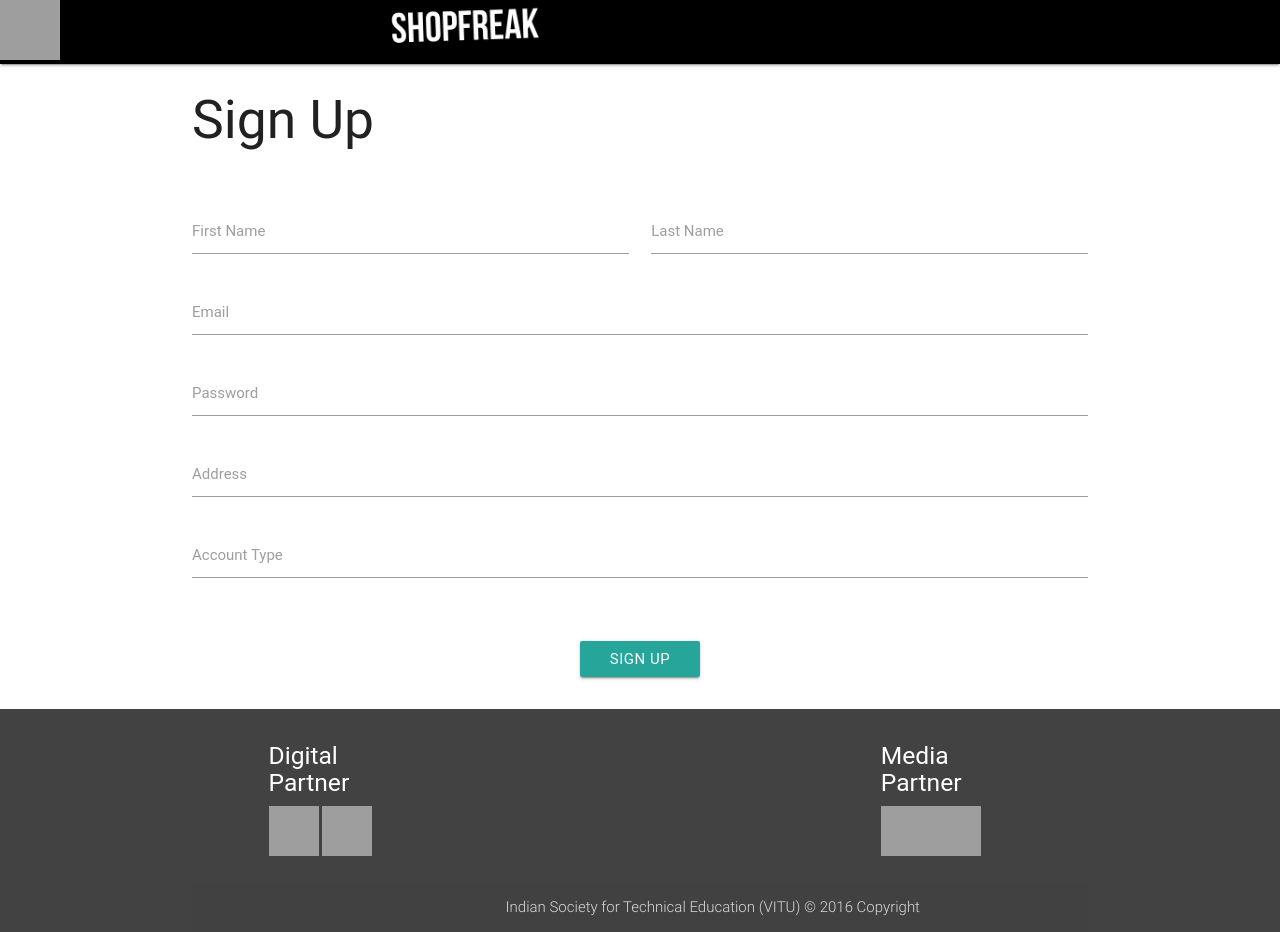
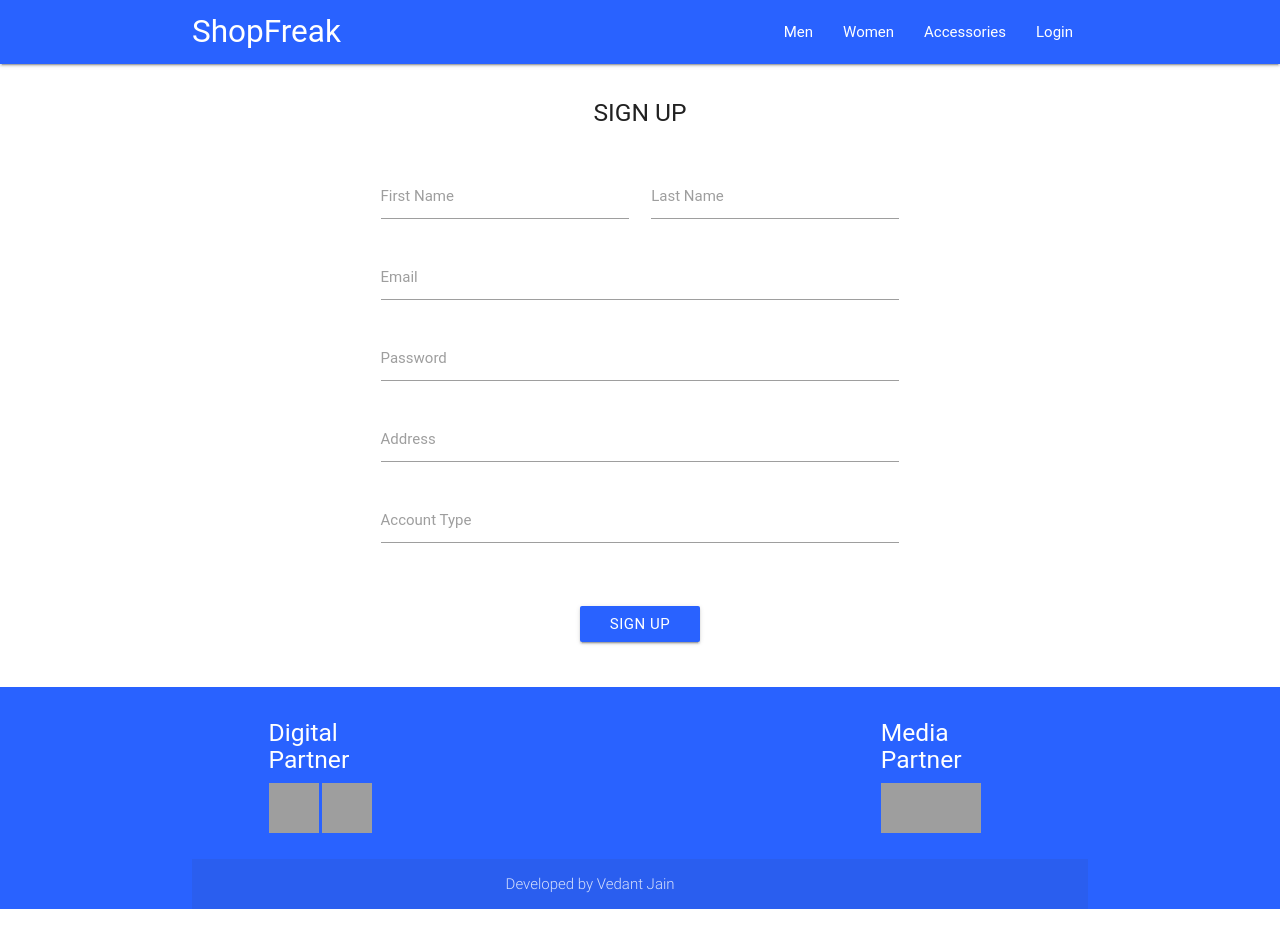
Before and after one commit to vedant1727/shopfreak, a PHP site: page /register.php in a window 1280 px wide. After the commit the page ends 909 px from the top, so only its background shows below. Run offline with PHP 8.4, Linux system fonts and the light colour scheme; a stand-in replaces the project's code that opens the database connection; some web fonts are replaced; grey boxes are pictures that could not be loaded.

Commit message:
Front End Fixes

```diff
--- a/accessories.php
+++ b/accessories.php
@@ -21,6 +21,7 @@ if(isset($_SESSION['username']))
     ShopFrek
   </title>
 </head>
+<link href="https://fonts.googleapis.com/css?family=Lato:400,700" rel="stylesheet">
 <!--Initialising css folders-->
 <link rel="stylesheet" href="assets/css/materialize.css">
 <!--Initialising javascript folders-->
--- a/index.php
+++ b/index.php
@@ -150,7 +150,7 @@ body{
               </div>
             </div>
 			<div class="footer-copyright">
-            	<div class="center" style="margin-left:35%">Indian Society for Technical Education (VITU) &copy; 2016 Copyright</div>
+            	<div class="center" style="margin-left:35%">Developed by Vedant Jain</div>
           	</div>
 			</div>
     </footer>
--- a/register.php
+++ b/register.php
@@ -111,71 +111,80 @@ if($_SERVER["REQUEST_METHOD"] == "POST" && isset($_POST['register_password']) &&
 <!DOCTYPE html>
 <html>
 <head>
+<link href="https://fonts.googleapis.com/css?family=Lato:400,700" rel="stylesheet">
 <meta http-equiv="Content-Type" content="text/html; charset=utf-8" />
 <title>ShopFreak|SignUp</title>
-<link rel="stylesheet" href="css/materialize.css">
-<link rel="stylesheet" href="style.css" type="text/css" />
+<link rel="stylesheet" href="assets/css/materialize.css">
 </head>
 <body>
-	<div id="upar" class="scrollspy" ></div>
-  <nav>
-    <div class="col s12 m12 l12 nav-wrapper black">
-      <a href="landing.html" class="brand-logo"><img src="img/ISTE.png" style="width:60px; height:60px;"></a>
+  <nav class="blue accent-4">
+    <div class="container">
+        <div class="col s12 m12 l12 nav-wrapper blue accent-4">
+          <a href="index.php" class="brand-logo">ShopFreak</a>
           <ul id="nav-mobile" class="right hide-on-med-and-down">
-	    <li><div style="width:900px"><img src="img/SFREAK.png" style="height:70px;"></div></li>
+            <li>
+              <a href="mens.php">Men</a>
+            </li>
+            <li>
+              <a href="women.php">Women</a>
+            </li>
+            <li>
+              <a href="accessories.php">Accessories</a>
+            </li>
+            <li>
+                <a href="signin.php">Login</a>
+            </li>
           </ul>
+        </div>
     </div>
   </nav>
 
 <div class="container">
-
 	<div id="login-form">
     <form method="post" action="register.php" autocomplete="off">
-
-    	<div class="col-l12">
-        	<div class="form-group">
-            	<h2>Sign Up</h2>
-            </div>
+    	<div class="container">
+            <br>
+            <h5 class="center">SIGN UP</h5>
 			<br>
             <div class="row">
-		        <div class="input-field col s12 m6 l6">
+		        <div class="input-field col s6 offset-m1 m5 offset-l1 l5">
 		          <input name="first_name" id="first_name" type="text" class="validate" required>
 		          <label for="first_name">First Name</label>
 		        </div>
-		        <div class="input-field col s12 m6 l6">
+		        <div class="input-field col s12 m5 l5">
 		          <input name="last_name" id="last_name" type="text" class="validate" required>
 		          <label for="last_name">Last Name</label>
 		        </div>
-		        <div class="input-field col s12">
+		        <div class="input-field col s12 offset-m1 m10 offset-l1 l10">
 		          <input name="register_username" id="email" type="email" class="validate" required>
 		          <label for="email">Email</label>
 		        </div>
-		        <div class="input-field col s12">
+		        <div class="input-field col s12 offset-m1 m10 offset-l1 l10">
 		          <input name="register_password" id="password" type="password" class="validate" required>
 		          <label for="password">Password</label>
 		        </div>
-		        <div class="input-field col s12">
+		        <div class="input-field col s12 offset-m1 m10 offset-l1 l10">
 		          <input name="address" id="address" type="text" class="validate" required>
 		          <label for="address">Address</label>
 		        </div>
-		        <div class="input-field col s12">
+		        <div class="input-field col s12 offset-m1 m10 offset-l1 l10">
 		          <input name="type" id="type" type="text" class="validate" required>
 		          <label for="type">Account Type</label>
 		        </div>
 	     	</div>
 			<br>
-            <center><div class="form-group">
-            	<button type="submit" class="btn btn-block btn-primary" name="btn-signup">Sign Up</button>
-            </div></center>
-			<br>
+            <center>
+                <div class="form-group">
+            	   <button type="submit" class="btn btn-block btn-primary blue accent-4" name="btn-signup">Sign Up</button>
+                </div>
+            </center>
         </div>
     </form>
     </div>
 </div>
-
-
-
-<footer class="page-footer grey darken-3" style="margin-top:10px;">
+<br>
+<br>
+<footer class="page-footer blue accent-4">
     <div class="container">
         <div class="row">
             <div class="col l2 offset-l1">
@@ -189,12 +198,11 @@ if($_SERVER["REQUEST_METHOD"] == "POST" && isset($_POST['register_password']) &&
             </div>
         </div>
     <div class="footer-copyright">
-					<div class="center" style="margin-left:35%">Indian Society for Technical Education (VITU) &copy; 2016 Copyright</div>
-				</div>
+        <div class="center" style="margin-left:35%">Developed by Vedant Jain</div>
     </div>
     </div>
 </footer>
-  <script type="text/javascript" src="js/jquery.min.js"></script>
-  <script type="text/javascript" src="js/materialize.js"></script>
+  <script type="text/javascript" src="assets/js/jquery.min.js"></script>
+  <script type="text/javascript" src="assets/js/materialize.js"></script>
 </body>
 </html>
```
Also changed, not shown: addproduct.php (+29 -25 lines), retailer.php (+15 -15 lines), signin.php (+5 -4 lines). Lines whose indentation alone changed are shown as unchanged.
